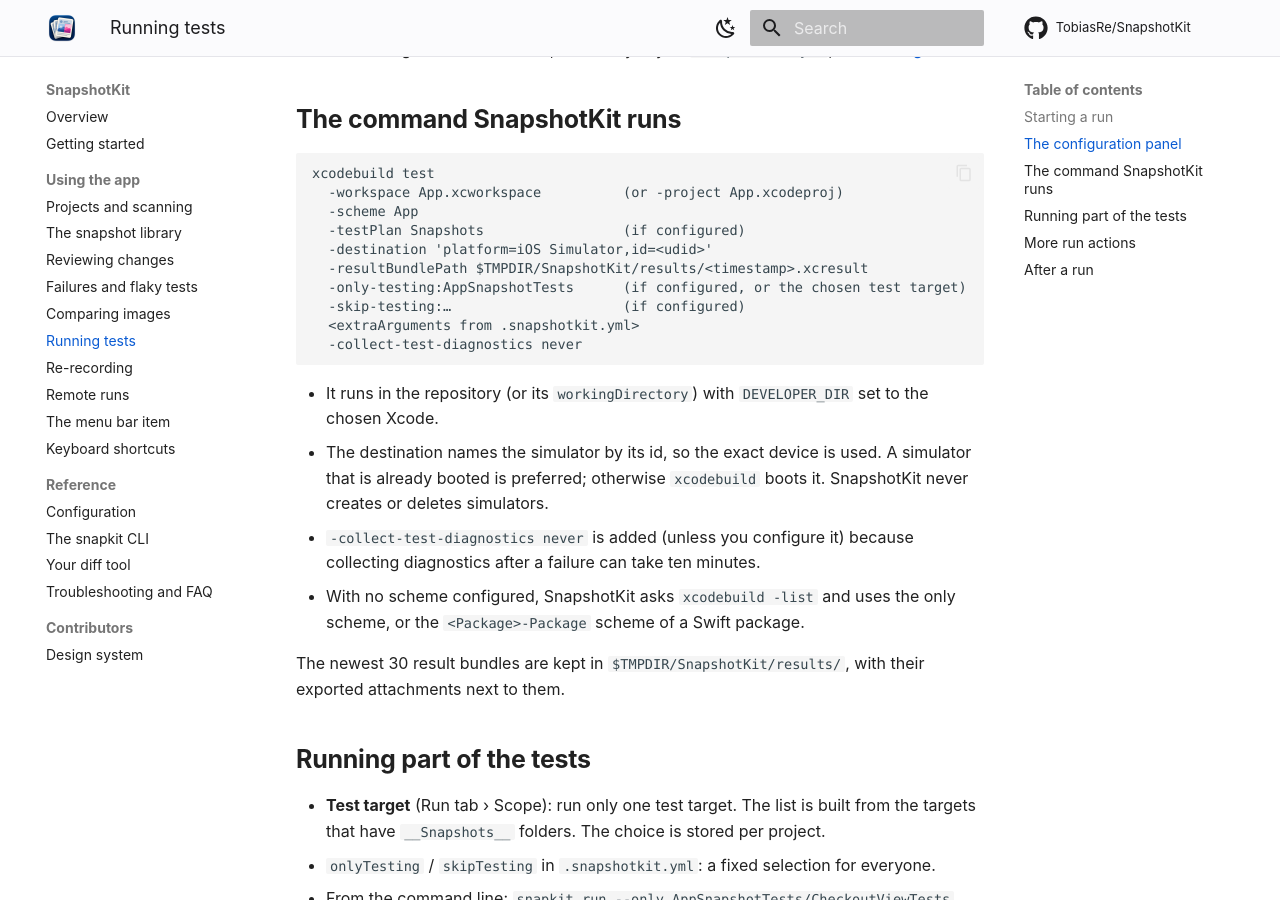
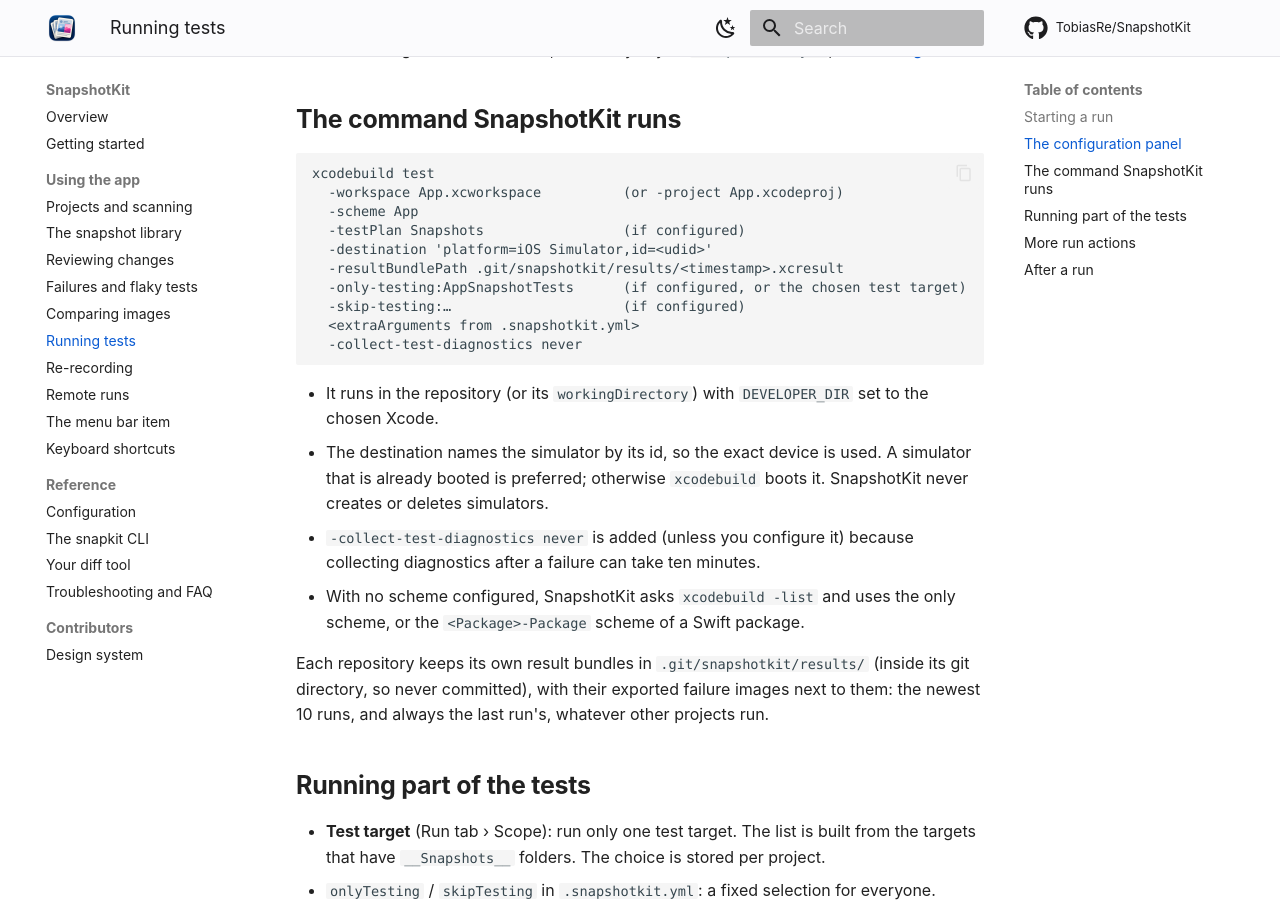
Before and after one commit to TobiasRe/SnapshotKit, an MkDocs documentation site: the page built from docs/running.md, in a window 1280 px wide and 900 px high, scrolled down 1453 px. Built offline with MkDocs 1.6.1 and Material for MkDocs 9.7.7, drawn with Linux system fonts in a browser that asks for light colours; comment, search, counter and statistics services are not loaded.

Commit message:
Say where each repository keeps its results
Result bundles and failure images now live in the repository's git
directory, ten runs each, the last run's always kept; the docs still
pointed at a shared temporary folder.

```diff
--- a/docs/running.md
+++ b/docs/running.md
@@ -47,7 +47,7 @@ xcodebuild test
   -scheme App
   -testPlan Snapshots                 (if configured)
   -destination 'platform=iOS Simulator,id=<udid>'
-  -resultBundlePath $TMPDIR/SnapshotKit/results/<timestamp>.xcresult
+  -resultBundlePath .git/snapshotkit/results/<timestamp>.xcresult
   -only-testing:AppSnapshotTests      (if configured, or the chosen test target)
   -skip-testing:…                     (if configured)
   <extraArguments from .snapshotkit.yml>
@@ -62,8 +62,9 @@ xcodebuild test
 - With no scheme configured, SnapshotKit asks `xcodebuild -list` and uses the only scheme, or the
   `<Package>-Package` scheme of a Swift package.
 
-The newest 30 result bundles are kept in `$TMPDIR/SnapshotKit/results/`, with their exported attachments
-next to them.
+Each repository keeps its own result bundles in `.git/snapshotkit/results/` (inside its git directory, so
+never committed), with their exported failure images next to them: the newest 10 runs, and always the last
+run's, whatever other projects run.
 
 ## Running part of the tests
 
```
Also changed, not shown: docs/cli.md (+4 -4 lines), docs/configuration.md (+1 -1 lines), docs/getting-started.md (+1 -1 lines).
